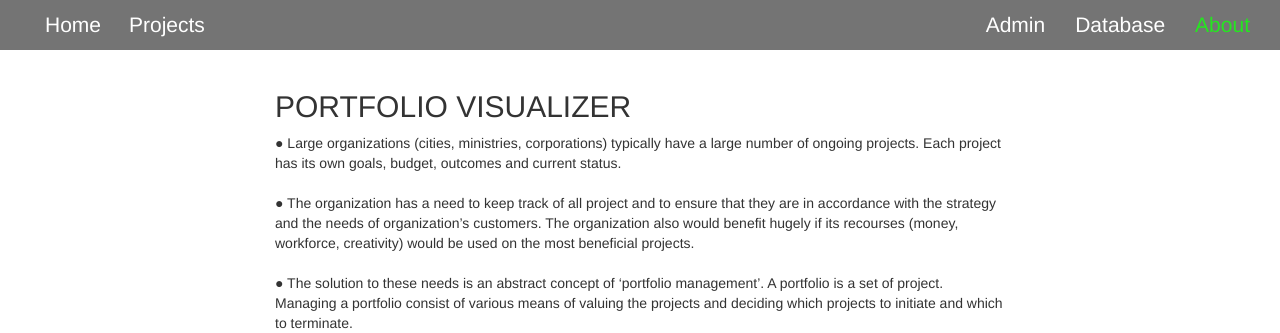
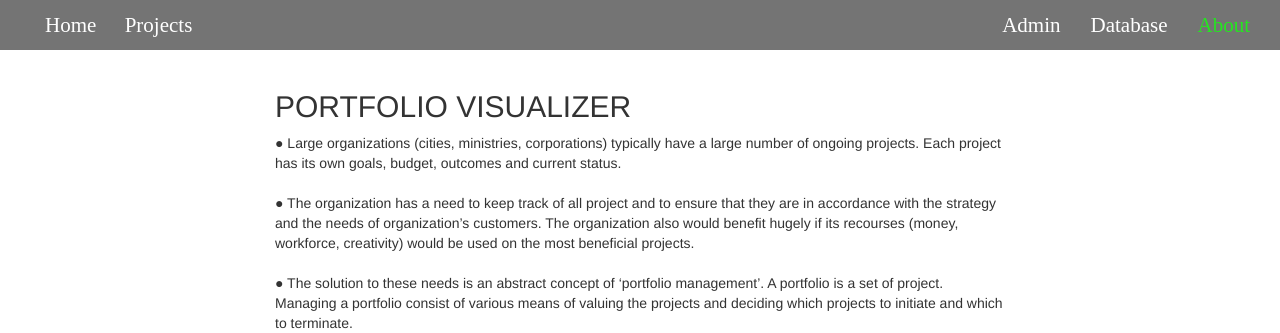
Before and after one commit to chaperweb/portfolio-visualiser, a Django app: page /about in a window 1280 px wide. Shown: the top 333 px of the page. Run offline with Django 3.2, Linux system fonts and the light colour scheme; parts of the project's set-up code (start-up, migrations or seed data) failed here and were passed over; some libraries are stand-ins or nearby versions.

Commit message:
font definition set for navbar-item in base.css

```diff
--- a/Development/visualizer/portfolio_manager/static/portfolio_manager/css/base.css
+++ b/Development/visualizer/portfolio_manager/static/portfolio_manager/css/base.css
@@ -8,6 +8,7 @@
 
 .navbar .container-fluid .navbar-item {
   font-size: 150%;
+  font-family: exo2;
   min-height: 4vh;
 }
 
```
